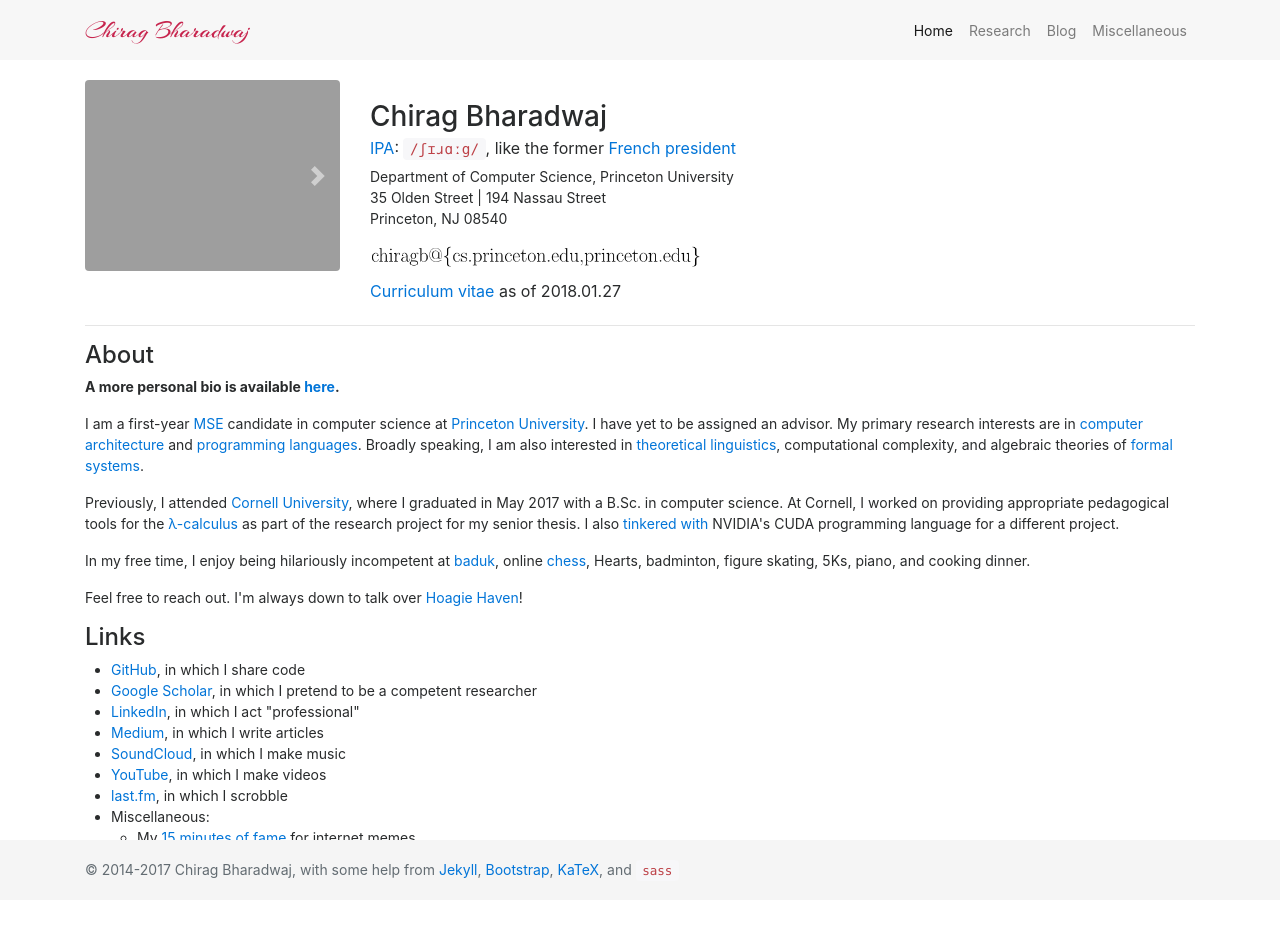
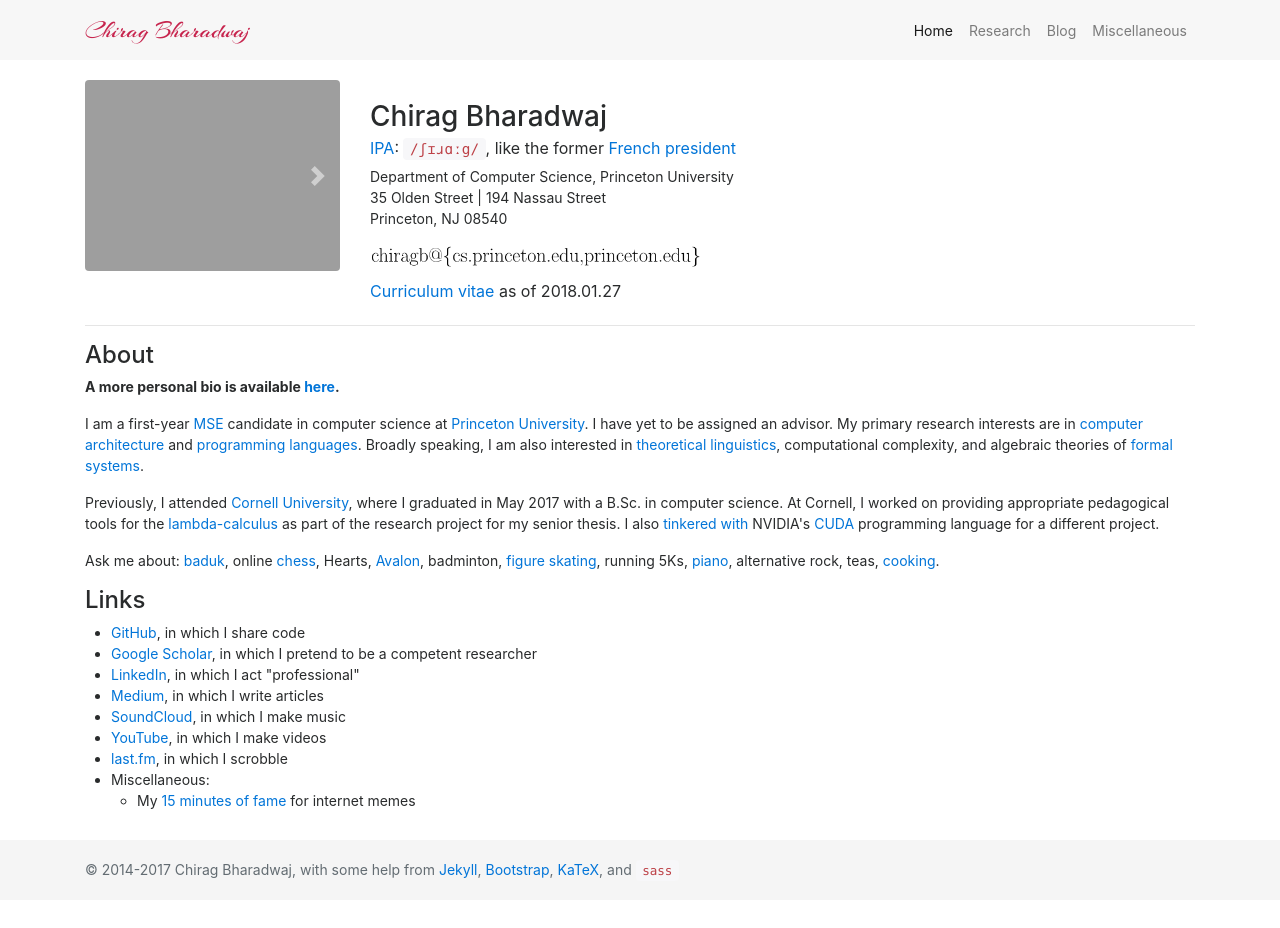
Before and after one commit to chiragbharadwaj/site, a Jekyll site: the page built from index.md, in a window 1280 px wide. Built offline with Jekyll 4.4.1, drawn with Linux system fonts in a browser that asks for light colours; after the commit the page ends 900 px from its top, so only the background shows below that.

Commit message:
New version of front page

```diff
--- a/index.md
+++ b/index.md
@@ -59,15 +59,11 @@ excerpt: I am a first-year MSE candidate at Princeton University in the Departme
 </p>
 
 <p>
-  Previously, I attended <a href="https://www.cs.cornell.edu">Cornell University</a>, where I graduated in May 2017 with a B.Sc. in computer science. At Cornell, I worked on providing appropriate pedagogical tools for the <a href="https://en.wikipedia.org/wiki/Lambda_calculus">&lambda;-calculus</a> as part of the research project for my senior thesis. I also <a href="https://github.com/chiragbharadwaj/cuda">tinkered with</a> NVIDIA's CUDA programming language for a different project.
+  Previously, I attended <a href="https://www.cs.cornell.edu">Cornell University</a>, where I graduated in May 2017 with a B.Sc. in computer science. At Cornell, I worked on providing appropriate pedagogical tools for the <a href="https://en.wikipedia.org/wiki/Lambda_calculus">lambda-calculus</a> as part of the research project for my senior thesis. I also <a href="https://github.com/chiragbharadwaj/cuda">tinkered with</a> NVIDIA's <a href="https://developer.nvidia.com/about-cuda">CUDA</a> programming language for a different project.
 </p>
 
 <p>
-  In my free time, I enjoy being hilariously incompetent at <a href="https://online-go.com/user/view/303490">baduk</a>, online <a href="https://www.chess.com/member/chiragster">chess</a>, Hearts, badminton, figure skating, 5Ks, piano, and cooking dinner.
-</p>
-
-<p>
-  Feel free to reach out. I'm always down to talk over <a href="{{site.baseurl}}/media/hoagie-haven.jpg">Hoagie Haven</a>!
+  Ask me about: <a href="https://online-go.com/user/view/303490">baduk</a>, online <a href="https://www.chess.com/member/chiragster">chess</a>, Hearts, <a href="https://en.wikipedia.org/wiki/The_Resistance_(game)#Avalon_variant">Avalon</a>, badminton, <a href="http://proskatenj.com/">figure skating</a>, running 5Ks, <a href="{{site.baseurl}}/misc/classical.html">piano</a>, alternative rock, teas, <a href="{{site.baseurl}}/media/tofu-bowl.jpg">cooking</a>.
 </p>
 
 <h4>Links</h4>
```
Also changed, not shown: misc/index.md (+2 -1 lines).
